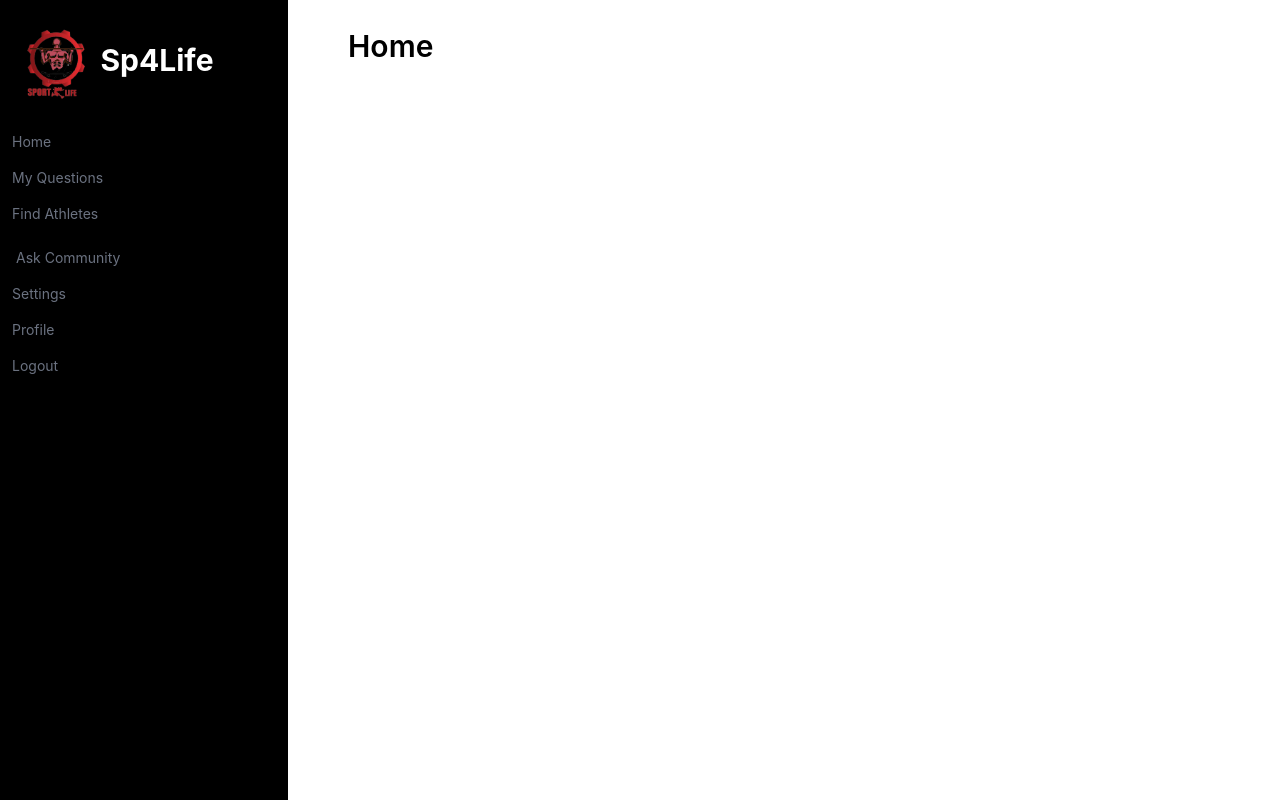
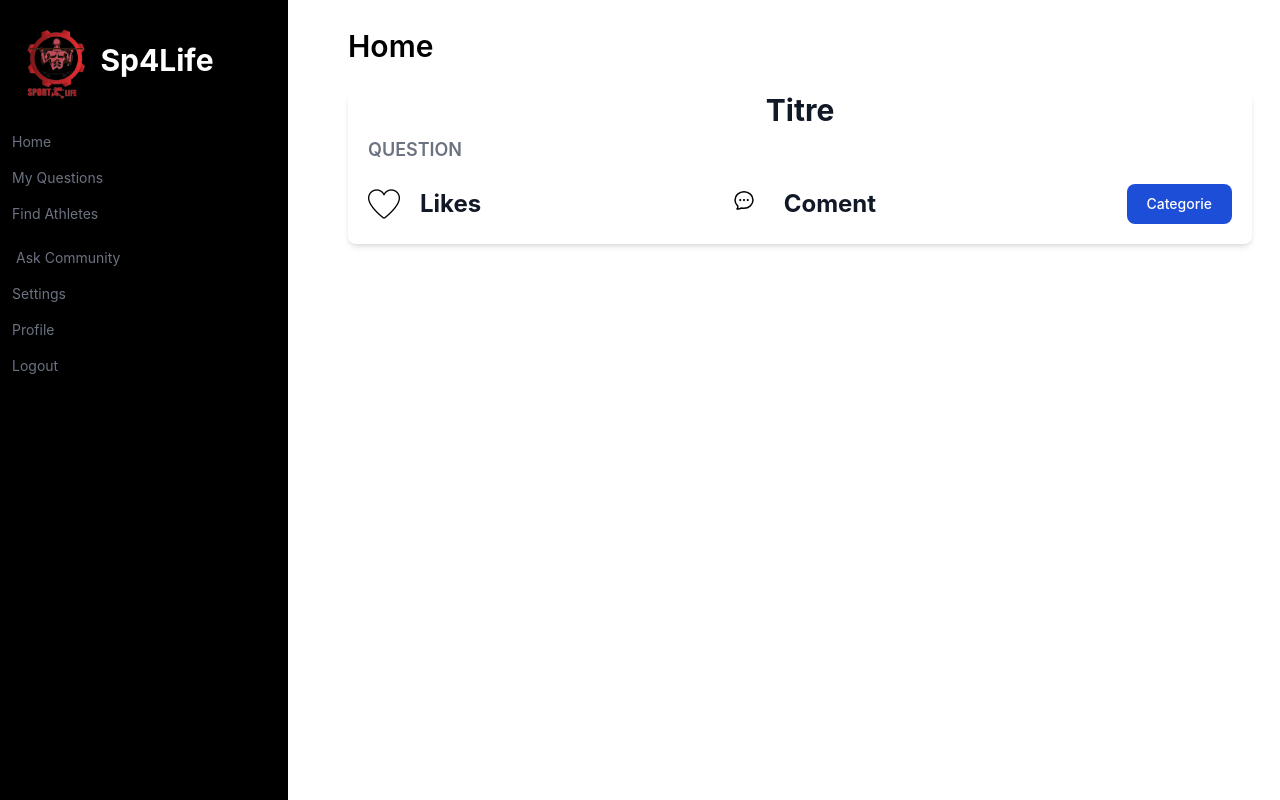
Before and after one commit to Berserker7x/Sport4life-Front-end, a React (Create React App) app: page /Home in a window 1280 px wide. Built offline with nearby package versions, Linux system fonts and the light colour scheme.

Commit message:
post component

```diff
--- a/src/Components/SideBar.js
+++ b/src/Components/SideBar.js
@@ -6,7 +6,7 @@ export default function SideBar() {
 
    return (
       <div className="flex">
-         <div className="h-screen duration-300   md:bg-black md:w-72 sm:bg-black sm:w-14 fixed">
+         <div className="h-screen    md:bg-black md:w-72 sm:bg-black sm:w-14 fixed">
          {/* <img src={control} className={`absolute cursor-pointer -right-3 top-9 w-7 border-dark-purple
             border-2 rounded-full  ${!open && "rotate-180"}`}
            onClick={() => setOpen(!open)}
@@ -25,7 +25,7 @@ export default function SideBar() {
                className="flex  rounded-md p-2 cursor-pointer  text-gray-500 hover:text-white  text-sm items-center gap-x-4"
 
              >
-               <Link className="flex" to="/Dashbord">
+               <Link className="flex" to="/Home">
                {/* <img src={chart_fill } className="ml-1"/> */}
                <span className="origin-left ml-1   md:visible sm:invisible">
                 Home
--- a/src/Components/SideBarComponent/Home.js
+++ b/src/Components/SideBarComponent/Home.js
@@ -1,5 +1,6 @@
 import React from 'react'
 import SideBar from '../SideBar'
+import Post from './Post'
 
 export default function Home() {
 
@@ -15,7 +16,7 @@ export default function Home() {
 
 
               <h1 className="text-3xl  mb-7">Home</h1>
-
+              <Post/>
 
 
 
--- /dev/null
+++ b/src/Components/SideBarComponent/Post.js
@@ -0,0 +1,152 @@
+import React,{useState,useRef,useEffect} from 'react'
+import like_true from '../Assets/images/like_true.png'
+import like_false from '../Assets/images/like_false.png'
+
+
+export default function Post() {
+    const [Like, setLike] = useState(false)
+    const [showComentform, setshowComentform] =useState(false)
+    const [showAllcoment,setshowAllcoment]=useState(false)
+    const wrapperRef = useRef(null);
+    useOutsideAlerter(wrapperRef);
+    function useOutsideAlerter(ref) {
+        useEffect(() => {
+          /**
+           * Alert if clicked on outside of element
+           */
+          function handleClickOutside(event) {
+            if (ref.current && !ref.current.contains(event.target)) {
+              console.log("You clicked outside of me!");
+              setshowAllcoment(false)
+
+            }
+          }
+          // Bind the event listener
+          document.addEventListener("mousedown", handleClickOutside);
+          return () => {
+            // Unbind the event listener on clean up
+            document.removeEventListener("mousedown", handleClickOutside);
+          };
+        }, [ref]);
+      }
+
+
+
+
+  return (
+    <div class="w-full bg-white rounded-lg shadow-md dark:bg-gray-800 dark:border-gray-700">
+
+    <div class="px-5 pb-5">
+    <div className="text-center">
+    <h5 class="mb-2 text-3xl font-bold text-gray-900 dark:text-white">Titre</h5>
+    </div>
+      <div>
+      <p className="mb-5 text-base text-gray-500 sm:text-lg dark:text-gray-400">QUESTION</p>
+      </div>
+        <div class="flex items-center justify-between">
+            <div className="flex">
+            <button className="w-8 h-5"><img src={Like ? like_false :like_true}  onClick={() => setLike((like) => !like)}/></button>
+            <span class="text-2xl ml-5 font-bold text-gray-900 dark:text-white">Likes</span>
+            </div>
+            <div className="flex">
+            <button onClick ={() => setshowComentform(!showComentform)}  className="w-8 h-5">
+                <svg xmlns="http://www.w3.org/2000/svg" fill="none" viewBox="0 0 24 24" stroke-width="1.5" stroke="currentColor" class="w-6 h-6">
+                <path stroke-linecap="round" stroke-linejoin="round" d="M8.625 12a.375.375 0 11-.75 0 .375.375 0 01.75 0zm0 0H8.25m4.125 0a.375.375 0 11-.75 0 .375.375 0 01.75 0zm0 0H12m4.125 0a.375.375 0 11-.75 0 .375.375 0 01.75 0zm0 0h-.375M21 12c0 4.556-4.03 8.25-9 8.25a9.764 9.764 0 01-2.555-.337A5.972 5.972 0 015.41 20.97a5.969 5.969 0 01-.474-.065 4.48 4.48 0 00.978-2.025c.09-.457-.133-.901-.467-1.226C3.93 16.178 3 14.189 3 12c0-4.556 4.03-8.25 9-8.25s9 3.694 9 8.25z" />
+                 </svg>
+            </button>
+            <button onClick={()=>setshowAllcoment(true)} class="text-2xl ml-5 font-bold text-gray-900 dark:text-white">Coment</button>
+            </div>
+            <a href="#" class="text-white bg-blue-700 hover:bg-blue-800 focus:ring-4 focus:outline-none focus:ring-blue-300 font-medium rounded-lg text-sm px-5 py-2.5 text-center dark:bg-blue-600 dark:hover:bg-blue-700 dark:focus:ring-blue-800">Categorie</a>
+        </div>
+     </div>
+  {showComentform ? (
+         <>
+
+         <form className="flex">
+         <input class="shadow appearance-none border rounded w-full py-2 px-3 text-gray-700 leading-tight focus:outline-none focus:shadow-outline" id="comnent" type="text" placeholder="Write your coment"/>
+
+               <button>
+                        <svg xmlns="http://www.w3.org/2000/svg" fill="none" viewBox="0 0 24 24" stroke-width="1.5" stroke="currentColor" class="w-6 h-6">
+                     <path stroke-linecap="round" stroke-linejoin="round" d="M6 12L3.269 3.126A59.768 59.768 0 0121.485 12 59.77 59.77 0 013.27 20.876L5.999 12zm0 0h7.5" />
+                        </svg>
+                </button>
+          </form>
+         </>
+       ) : null}
+       <>
+        {showAllcoment ? (
+        <>
+          <div
+            className="justify-center items-center flex overflow-x-hidden overflow-y-auto fixed inset-0 z-50 outline-none focus:outline-none"
+          >
+            <div className="relative w-auto my-6 mx-auto max-w-3xl">
+              {/*content*/}
+              <div ref={wrapperRef}  className="border-0 rounded-lg shadow-lg relative flex flex-col w-full bg-white outline-none focus:outline-none">
+                {/*header*/}
+                <div className="flex items-start justify-between p-5 border-b border-solid border-slate-200 rounded-t">
+                  <h3 className="text-3xl font-semibold">
+                   All Coments
+                  </h3>
+                  <button
+                    className="p-1 ml-auto bg-transparent border-0 text-black opacity-5 float-right text-3xl leading-none font-semibold outline-none focus:outline-none"
+                    onClick={() => setshowAllcoment(false)}
+                  >
+                    <span className="bg-transparent text-black opacity-5 h-6 w-6 text-2xl block outline-none focus:outline-none">
+                      ×
+                    </span>
+                  </button>
+                </div>
+                {/*body*/}
+<div>
+
+        <div class="p-12">
+        <div className="flex">
+         <div className="ml-5">
+
+
+
+
+
+
+           <div className="flex">
+
+          <div className="mr-20">
+
+             <p className="text-gray-500 font-semibold tracking-tight mb-2"> user x :</p>
+             <p className="text-gray-500 font-semibold tracking-tight mb-2"> user x :</p>
+             <p className="text-gray-500 font-semibold tracking-tight mb-2"> user x :</p>
+             <p className="text-gray-500 font-semibold tracking-tight mb-2"> user x :</p>
+             <p className="text-gray-500 font-semibold tracking-tight mb-2"> user x :</p>
+
+          </div>
+
+          <div>
+
+
+          <h5 class="text-gray-900 font-semibold tracking-tight mb-2 text-xs   dark:text-white">Coment</h5>
+
+          </div>
+          </div>
+          </div>
+          </div>
+         </div>
+          </div>
+  </div>
+
+
+
+
+              </div>
+            </div>
+
+          <div className="opacity-25 fixed inset-0 z-40 bg-black"></div>
+        </>
+      ) : null}
+    </>
+
+
+
+
+</div>
+  )
+}
```
Also changed, not shown: src/Components/Assets/images/like_false.png (added), src/Components/Assets/images/like_true.png (added).
